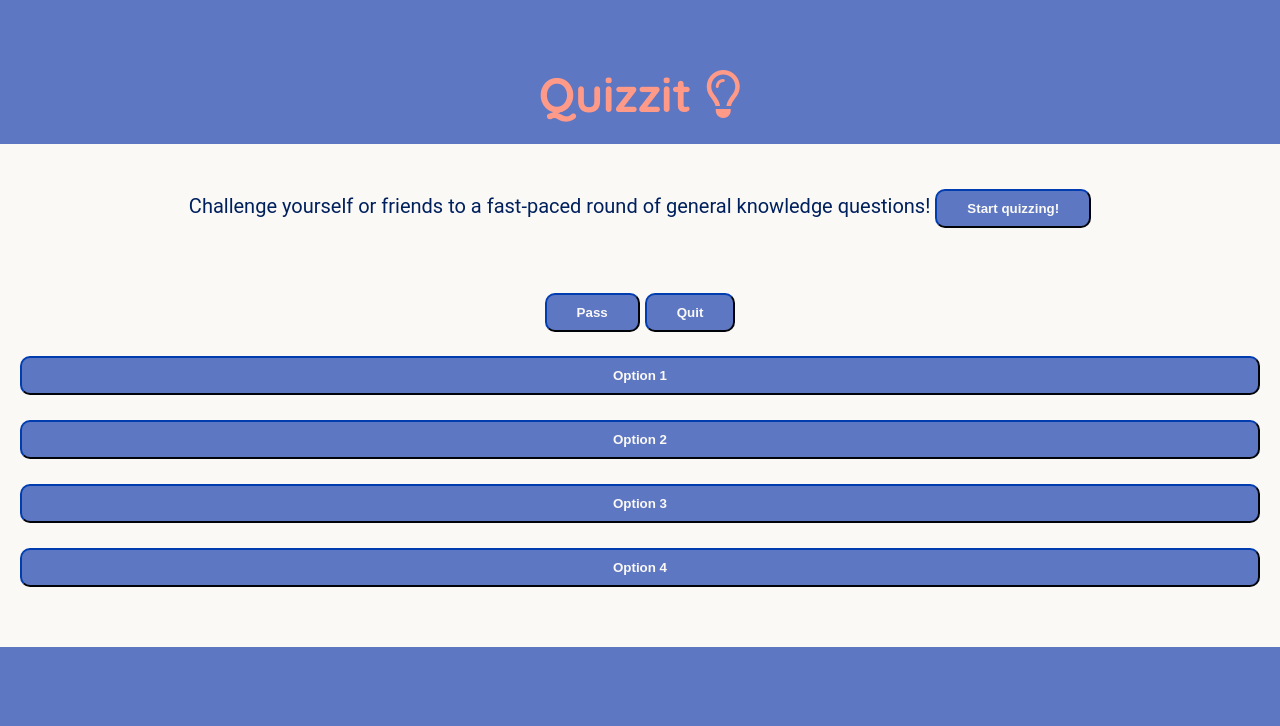
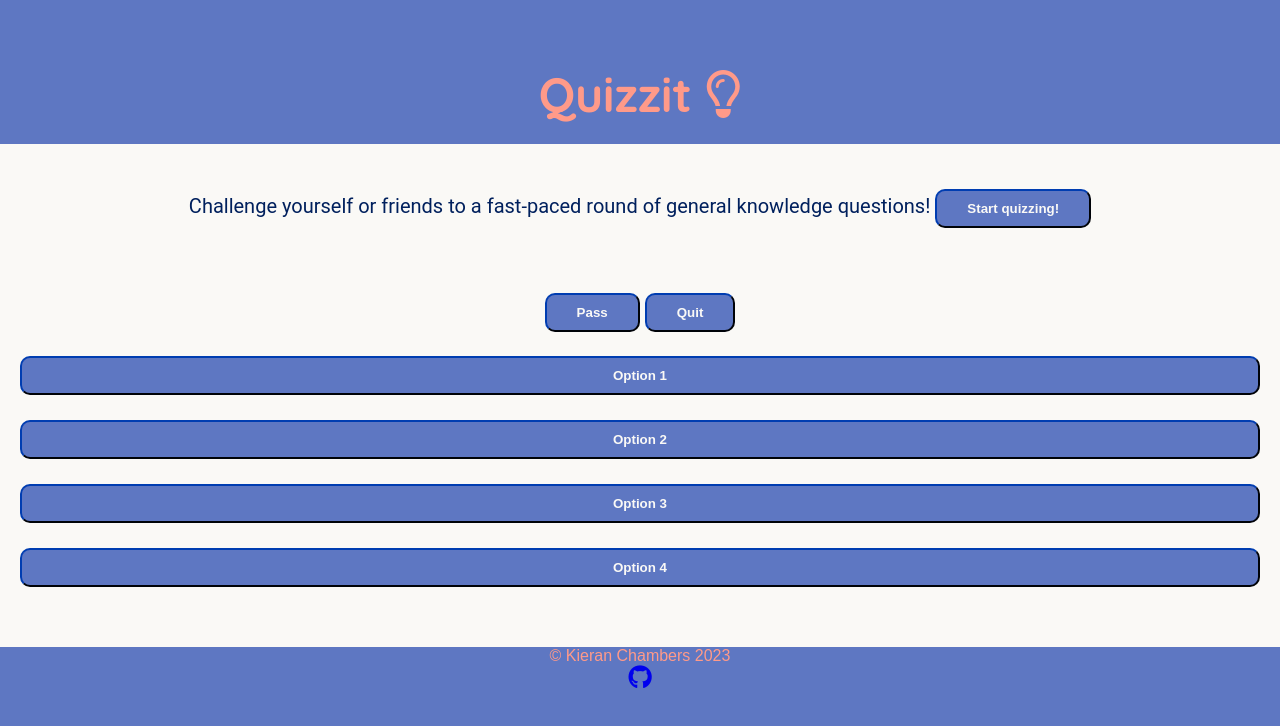
Before and after one commit to klchambers/quiz-app, a plain HTML site: page index.html in a window 1280 px wide. Drawn offline with Linux system fonts and the light colour scheme.

Commit message:
Add footer content

```diff
--- a/assets/css/style.css
+++ b/assets/css/style.css
@@ -33,7 +33,7 @@ header {
 }
 
 .quiz-display {
-  background-color: #FAF9F6;
+  background-color: #faf9f6;
   color: #00205d;
   padding: 1em;
   text-align: center;
@@ -43,7 +43,7 @@ header {
 
 .default-button {
   background-color: #5e77c2;
-  color: #FAF9F6;
+  color: #faf9f6;
   border-color: #00205d;
   border-radius: 10px;
   padding: 10px 30px;
@@ -52,7 +52,24 @@ header {
 }
 
 .default-button:hover {
-    background-color: #00205d;
+  background-color: #00205d;
+}
+
+.footer {
+  color: #ff9a89;
+  text-decoration: none;
+  display: flex;
+  flex-direction: column;
+  align-items: center;
+}
+
+.fa-brands {
+  font-size: 1.5rem;
+  text-decoration: none;
+}
+
+.hidden {
+    display: none;
 }
 
 #question-area {
--- a/index.html
+++ b/index.html
@@ -42,7 +42,24 @@
     <div class="quiz-display" id="results-section"></div>
 
     <!-- Page footer -->
-    <footer></footer>
+    <footer>
+      <div class="footer">
+        <section>
+          <h2 class="hidden">Copyright</h2>
+          © Kieran Chambers 2023
+        </section>
+        <section id="social-links">
+          <a
+            href="https://github.com/klchambers"
+            target="_blank"
+            rel="noopener"
+            aria-label="Visit my GitHub profile (opens in a new tab)"
+          >
+            <i class="fa-brands fa-github"></i
+          ></a>
+        </section>
+      </div>
+    </footer>
     <!-- Javascript -->
     <script src="assets/js/script.js"></script>
     <!-- Importing icons from Font Awesome -->
```
